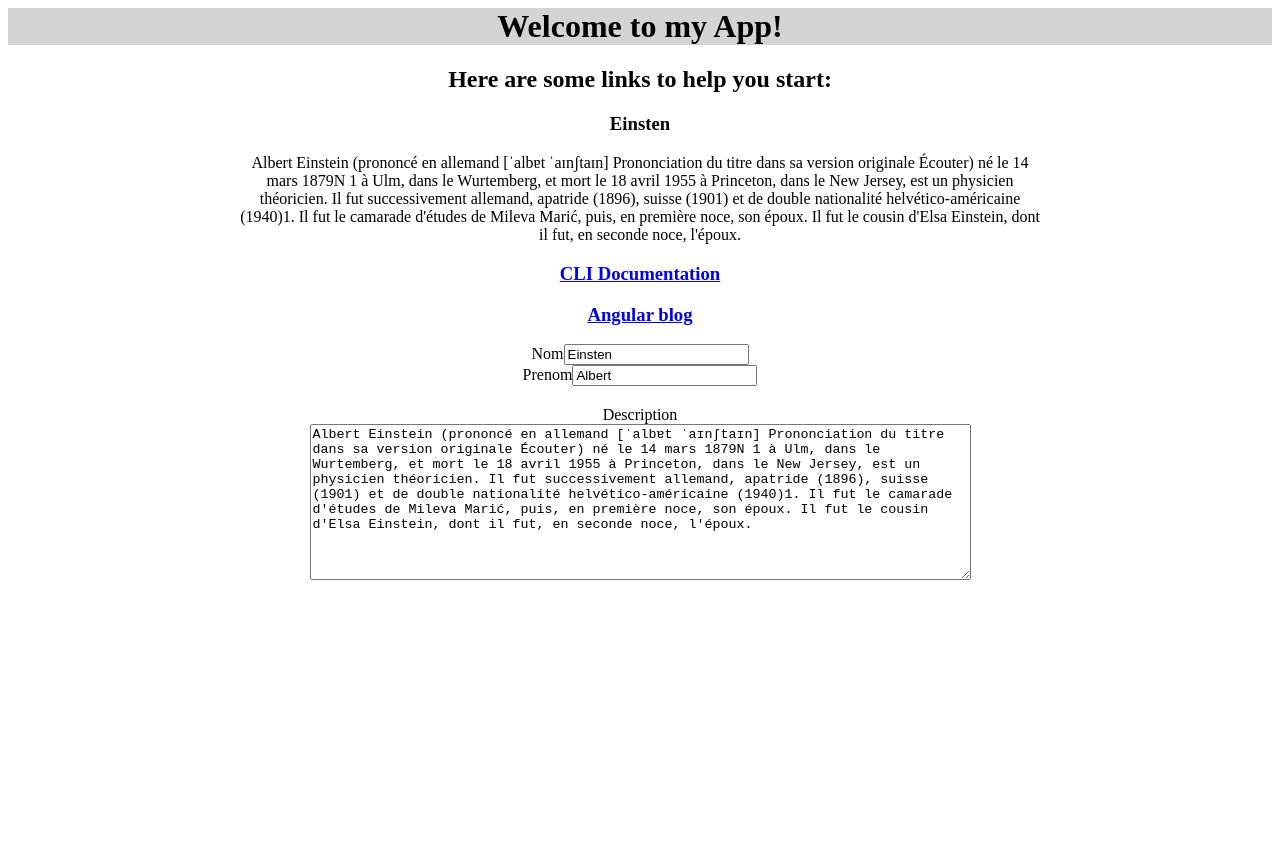
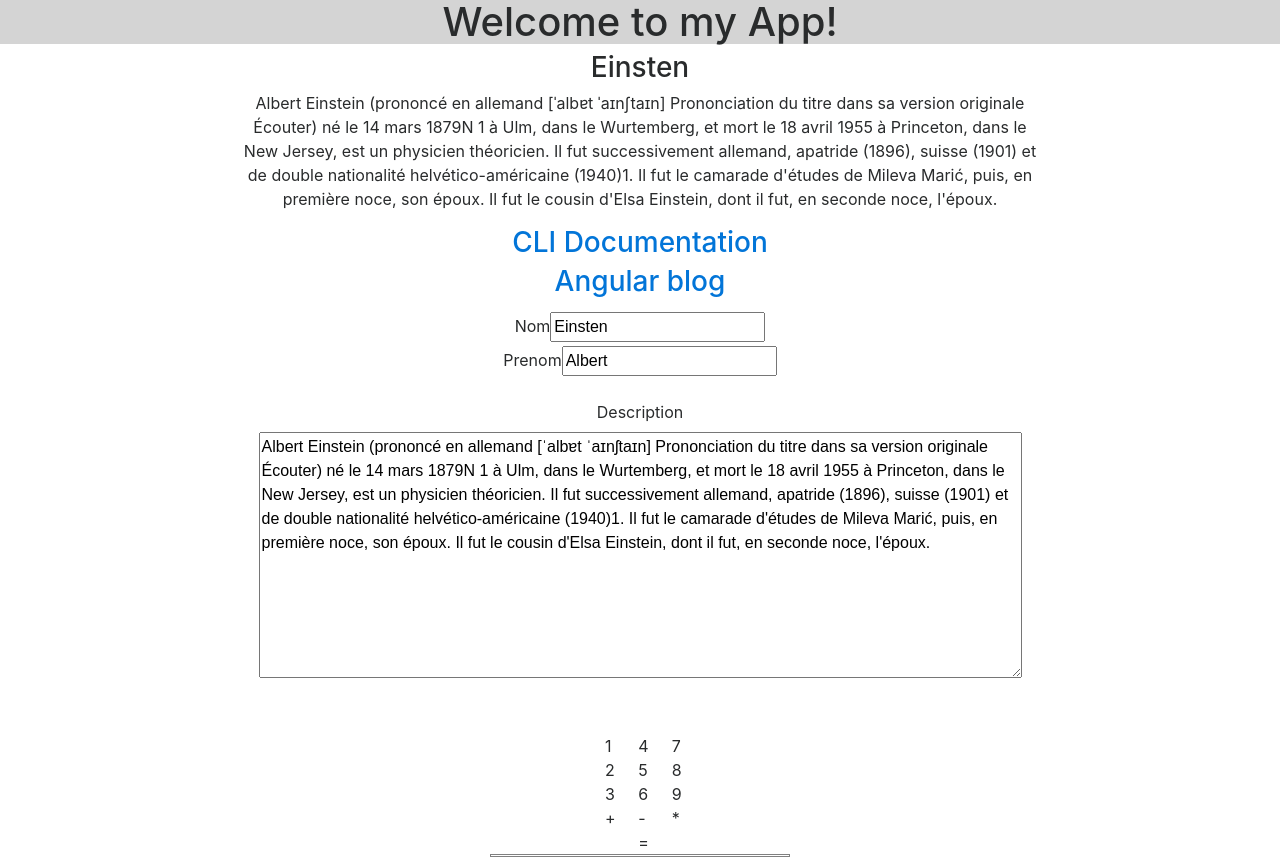
Before and after one commit to julienpinteaux/firstAngular, an Angular app: page / in a window 1280 px wide. Before the commit the page ends 800 px from the top, so only its background shows below. Built offline with nearby package versions, Linux system fonts and the light colour scheme.

Commit message:
calculatrice

```diff
--- a/src/app/app.component.css
+++ b/src/app/app.component.css
@@ -22,3 +22,19 @@ ul{
 .input_prenom{
 	margin-bottom : 20px;
 }
+
+.container{
+	width : 100px;
+	height : 100px;
+	margin-top : 50px;
+}
+.result{
+	margin : auto;
+	width : 300px;
+	border : solid 1px grey;
+	margin-top : 20px;
+}
+
+.button{
+	background-color : grey;
+}
--- a/src/app/app.component.html
+++ b/src/app/app.component.html
@@ -6,9 +6,8 @@
 </div>
 
 <div class="list">
-	<h2>Here are some links to help you start: </h2>
 	<ul>
-		<li>
+		<li >
 			<h3>{{p1.nom}}</h3>
 			<p>{{p1.description}}</p>
 		</li>
@@ -37,5 +36,52 @@
 	<div>
 		<textarea rows="10" cols="80" [(ngModel)]="p1.description"></textarea>
 	</div>
+</div>
+
+<div class="container">
+
+	<div class="row">
+
+		<div class="col-4">
+
+			<div id="1" (click)="clickOn(1)"> 1 </div>
+			<div id="2" (click)="clickOn(2)"> 2 </div>
+			<div id="3" (click)="clickOn(3)"> 3 </div>
+			<div id="+" (click)="clickOn('+')"> + </div>
+
+		</div>
+		<div class="col-4">
+
+			<div id="4" (click)="clickOn(4)"> 4 </div>
+			<div id="5" (click)="clickOn(5)"> 5 </div>
+			<div id="6" (click)="clickOn(6)"> 6 </div>
+			<div id="-" (click)="clickOn('-')"> - </div>
+
+		</div>
+		<div class="col-4">
+
+			<div id="7" (click)="clickOn(7)"> 7 </div>
+			<div id="8" (click)="clickOn(8)"> 8 </div>
+			<div id="9" (click)="clickOn(8)"> 9 </div>
+			<div id="*" (click)="clickOn('*')"> * </div>
+
+		</div>
+			<div class="col-4 offset-4">
+
+			<div id="=" (click)="resultat()"> = </div>
+
+		</div>
+
+	</div>
 
 </div>
+
+	<div class="row result">
+
+		<div class="col-md-4">
+
+			{{result}}
+
+		</div>
+
+	</div>
--- a/src/app/app.component.ts
+++ b/src/app/app.component.ts
@@ -19,7 +19,17 @@ class Personne{
 })
 export class AppComponent {
 
-	title = 'my App';
+	title:String = 'my App';
 
-	p1 = new Personne("Einsten","Albert","Albert Einstein (prononcé en allemand [ˈalbɐt ˈaɪnʃtaɪn] Prononciation du titre dans sa version originale Écouter) né le 14 mars 1879N 1 à Ulm, dans le Wurtemberg, et mort le 18 avril 1955 à Princeton, dans le New Jersey, est un physicien théoricien. Il fut successivement allemand, apatride (1896), suisse (1901) et de double nationalité helvético-américaine (1940)1. Il fut le camarade d'études de Mileva Marić, puis, en première noce, son époux. Il fut le cousin d'Elsa Einstein, dont il fut, en seconde noce, l'époux.");
+	p1:Personne = new Personne("Einsten","Albert","Albert Einstein (prononcé en allemand [ˈalbɐt ˈaɪnʃtaɪn] Prononciation du titre dans sa version originale Écouter) né le 14 mars 1879N 1 à Ulm, dans le Wurtemberg, et mort le 18 avril 1955 à Princeton, dans le New Jersey, est un physicien théoricien. Il fut successivement allemand, apatride (1896), suisse (1901) et de double nationalité helvético-américaine (1940)1. Il fut le camarade d'études de Mileva Marić, puis, en première noce, son époux. Il fut le cousin d'Elsa Einstein, dont il fut, en seconde noce, l'époux.");
+
+	result:String = " ";
+
+	clickOn:Function = function(id){
+		this.result += ""+id;
+	}
+
+	resultat:Function = function(){
+		this.result = eval(this.result);
+	}
 }
--- a/src/app/app.module.ts
+++ b/src/app/app.module.ts
@@ -1,6 +1,7 @@
 import { BrowserModule } from '@angular/platform-browser';
 import { NgModule } from '@angular/core';
 import { FormsModule } from '@angular/forms';
+import { enableProdMode } from '@angular/core';
 
 import { AppComponent } from './app.component';
 
--- a/src/index.html
+++ b/src/index.html
@@ -7,6 +7,7 @@
 
   <meta name="viewport" content="width=device-width, initial-scale=1">
   <link rel="icon" type="image/x-icon" href="favicon.ico">
+  <link rel="stylesheet" href="https://maxcdn.bootstrapcdn.com/bootstrap/4.0.0-alpha.6/css/bootstrap.min.css" integrity="sha384-rwoIResjU2yc3z8GV/NPeZWAv56rSmLldC3R/AZzGRnGxQQKnKkoFVhFQhNUwEyJ" crossorigin="anonymous">
 </head>
 <body>
   <app-root></app-root>
```
